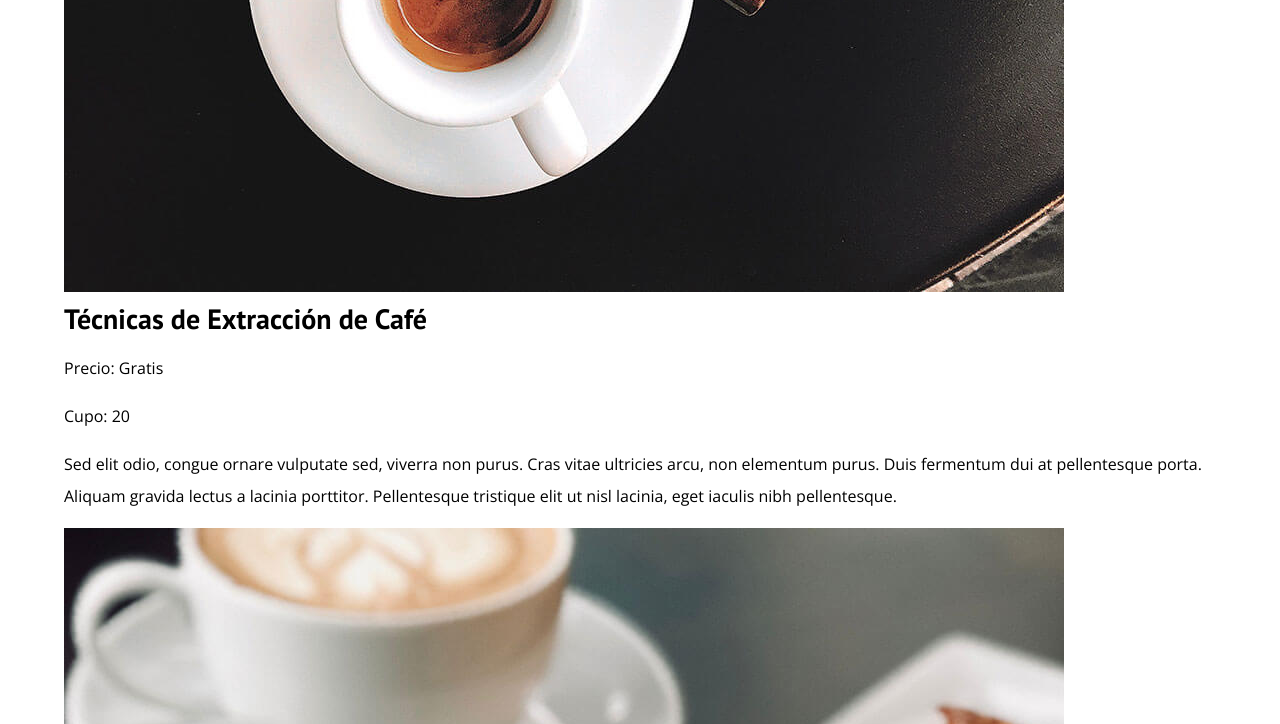
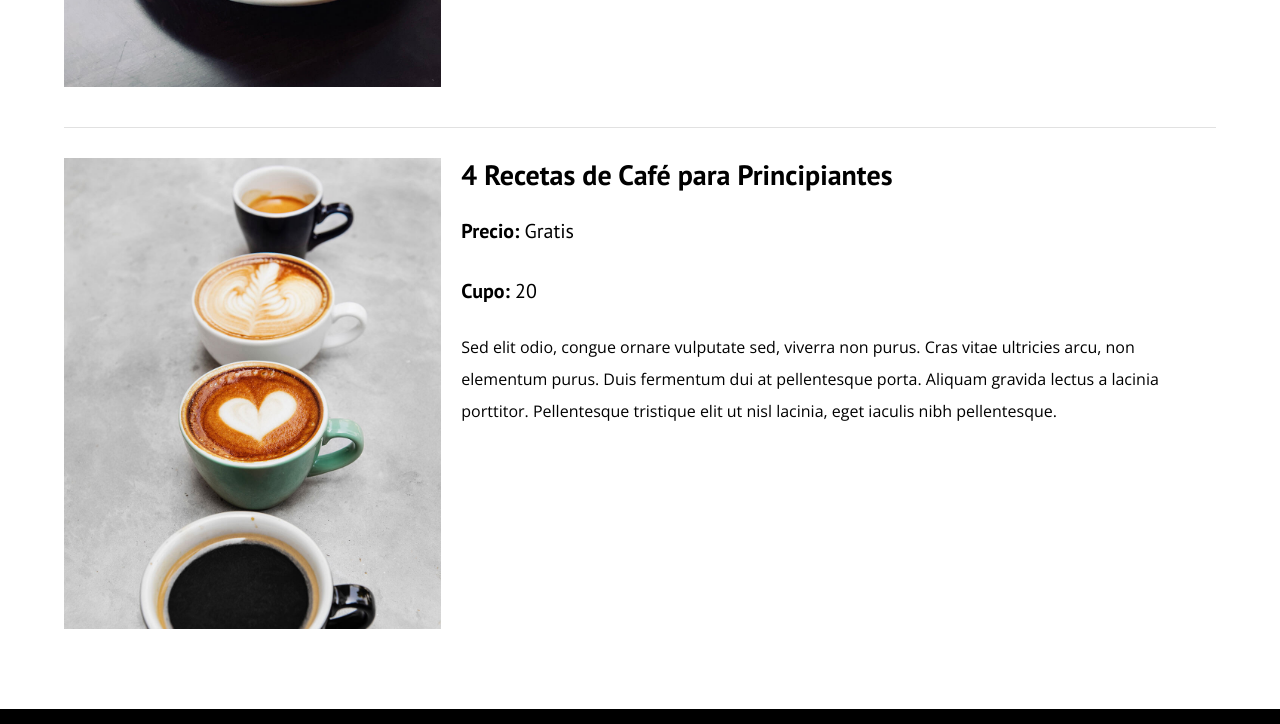
Before and after one commit to EdwinDC-ux/Udemy-Desarrollo-web-Blog-de-cafe, a plain HTML site: page cursos.html in a window 1280 px wide. Shown: the part 1660-2384 px from the top of the page. Drawn offline with nearby package versions, Linux system fonts and the light colour scheme.

Commit message:
Estilizando la sección de cursoso y talleres

```diff
--- a/css/style.css
+++ b/css/style.css
@@ -163,15 +163,19 @@ margin-bottom: 2rem;
     border: none;
     margin-bottom: 0;
 }
-.widget-curso__label {
+.widget-curso__label,
+.curso__label {
     font-family: var(--fuenteHeading);
     font-weight: bold;
 }
-.widget-curso__info {
+.widget-curso__info,
+.curso__info {
     font-weight: normal;
 }
 .widget-curso__label,
-.widget-curso__info {
+.widget-curso__info,
+.curso__label,
+.curso__info {
     font-size: 2rem;
 }
 
@@ -192,3 +196,18 @@ margin-bottom: 2rem;
         margin: auto 0;
     }
 }
+
+.curso {
+    padding: 3rem 0;
+    border-bottom: 1px solid var(--gris);
+}
+@media (min-width: 768px) {
+    .curso {
+        display: grid;
+        grid-template-columns: 1fr 2fr;
+        column-gap: 2rem;
+    }
+}
+.curso:last-of-type {
+    border: none;
+}
```
